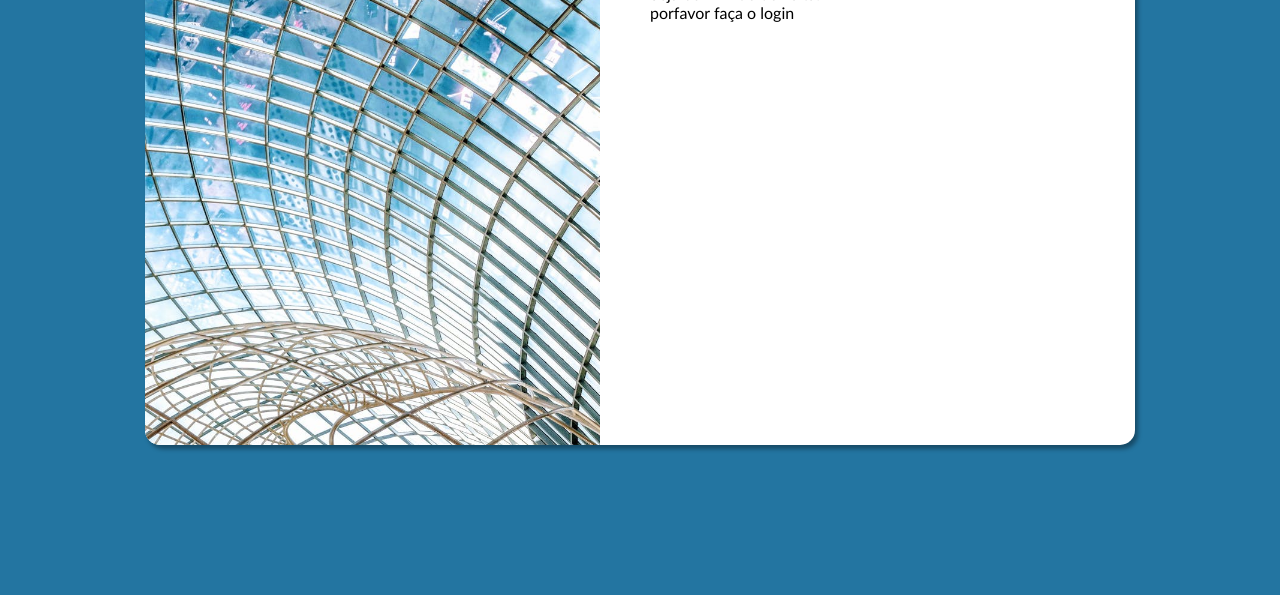
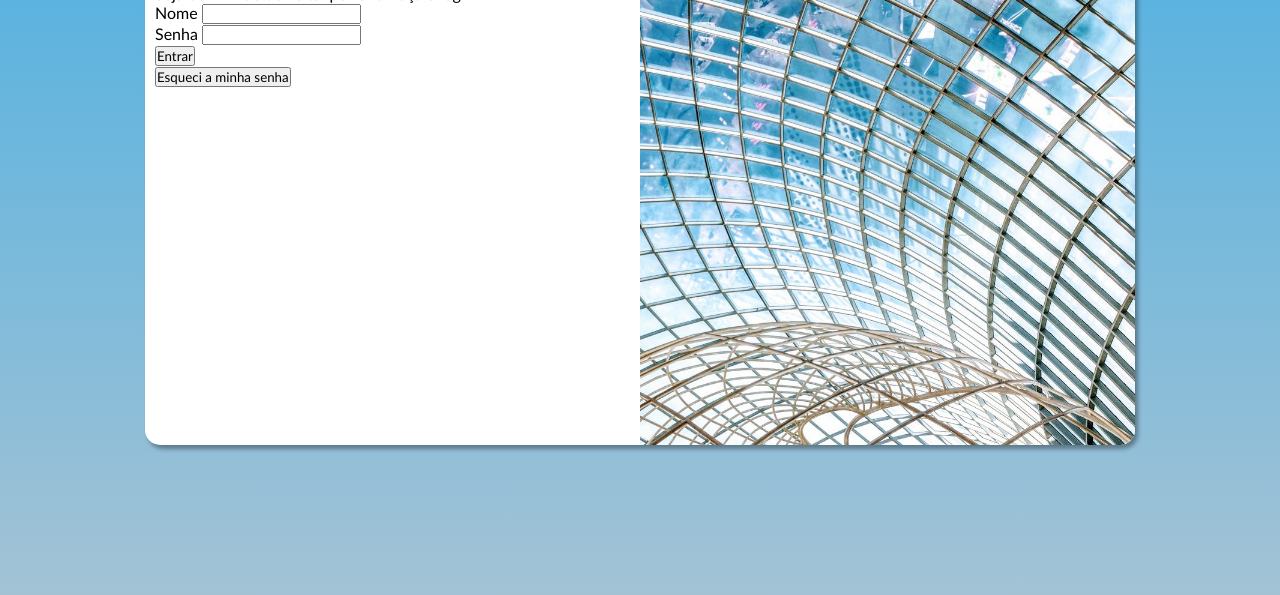
Before and after one commit to mariojnegrao/Projeto-login, a plain HTML site: page index.html in a window 1280 px wide. Shown: the part 205-800 px from the top of the page. Drawn offline with Linux system fonts and the light colour scheme.

Commit message:
update projeto social

```diff
--- a/estilo/mediaquery.css
+++ b/estilo/mediaquery.css
@@ -1,9 +1,13 @@
 @charset "UTF-8";
 
 @media screen and (min-width : 768px) and (max-width : 992px){
+    body{
+        background-image: linear-gradient(to bottom,#43aee3, #eae7e78f);
+    }
 
     section#login{
         width: 80vw;
+        transition-duration: 0.45s;
     }
     section > div#foto{
         float: left;
@@ -19,17 +23,21 @@
 }
 @media screen and (min-width : 992px){
 
+    body{
+        background-image: linear-gradient(to bottom,#43aee3, #eae7e78f);
+    }
     section#login{
         width: 990px;
+        transition-duration: 0.45s;
     }
     section > div#foto{
-        float: left;
-        width: 46%;
-        height: 100%;
-    }
-    section > div#form{
         float: right;
         width: 50%;
         height: 100%;
     }
+    section > div#form{
+        float: left;
+        width: 50%;
+        height: 100%;
+    }
 }
--- a/estilo/style.css
+++ b/estilo/style.css
@@ -1,10 +1,5 @@
 @charset "UTF-8";
 
-/*
-
- #84d6ff
- #47d6c3b6
-*/
 
 *{
     font-family: 'Gill Sans', 'Gill Sans MT', Calibri, 'Trebuchet MS', sans-serif;
@@ -13,7 +8,7 @@
     box-sizing: border-box;
 }
 html,body{
-    background-color: #2375a1;
+    background-color: #4995bef1;
     height: 100vh;
     width: 100vw;
 }
@@ -33,6 +28,7 @@ section{
     border-radius: 15px;
     overflow: hidden;
     box-shadow: 3px 4px 4px #0000005c;
+    transition-duration: 0.45s;
 }
 section > div#foto{
     display: block;
--- a/index.html
+++ b/index.html
@@ -1,9 +1,9 @@
 <!DOCTYPE html>
-<html lang="en">
+<html lang="pt-br">
 <head>
     <meta charset="UTF-8">
     <meta name="viewport" content="width=device-width, initial-scale=1.0">
-    <title>Document</title>
+    <title>Login</title>
     <link rel="stylesheet" href="estilo/style.css">
     <link rel="stylesheet" href="estilo/mediaquery.css">
 </head>
@@ -16,10 +16,19 @@
             <div id="form">
                 <h2>login
                 </h2>
-                <p>Seja bem vindo de volta! <br>
+                <p>Seja bem vindo de volta!
                 porfavor faça o login</p>
                 <form action="login.php" method="get">
-
+                    <p>
+                        <label for="iuser">Nome</label>
+                        <input type="text" name="user" id="iuser">
+                    </p>
+                    <p>
+                        <label for="ipass">Senha</label>
+                        <input type="text" name="pass" id="ipass">
+                    </p>
+                    <p><input type="submit" value="Entrar"></p>
+                    <p><input type="button" value="Esqueci a minha senha"></p>
                 </form>
             </div>
         </section>
```
